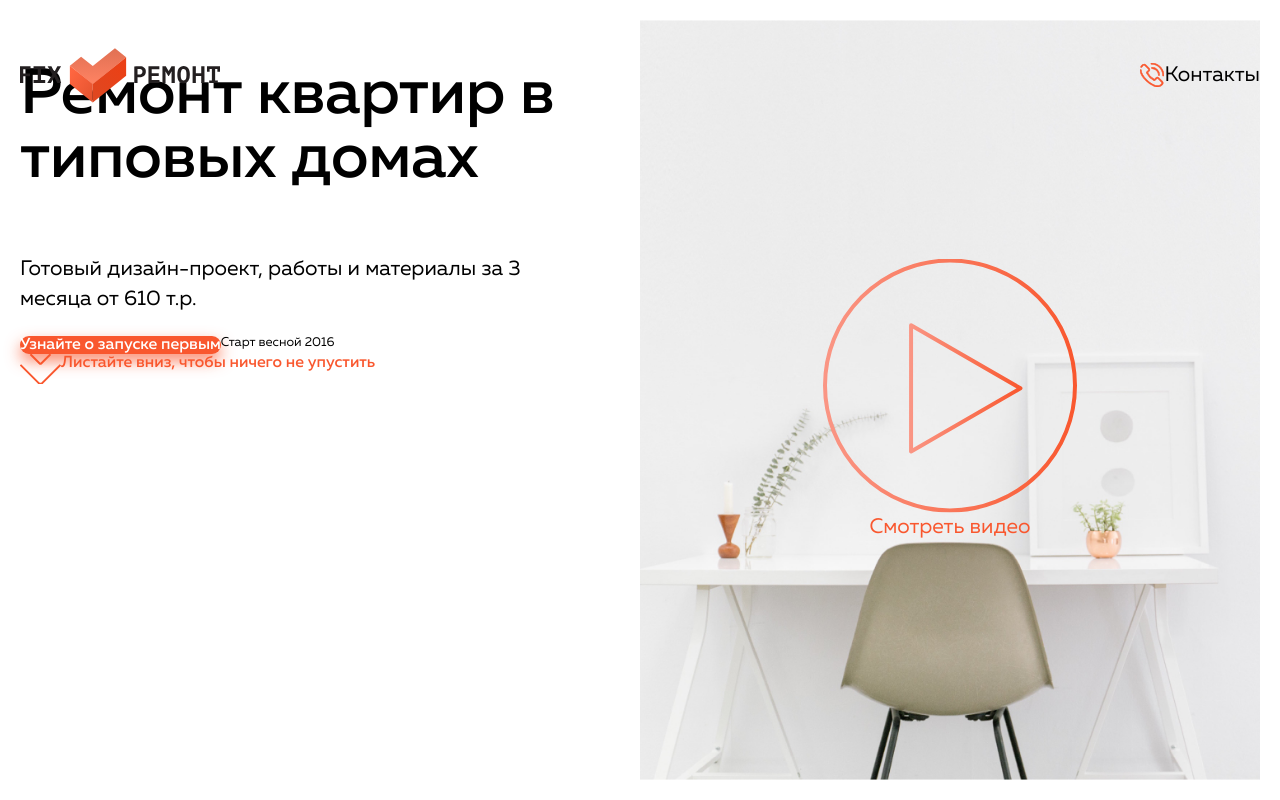
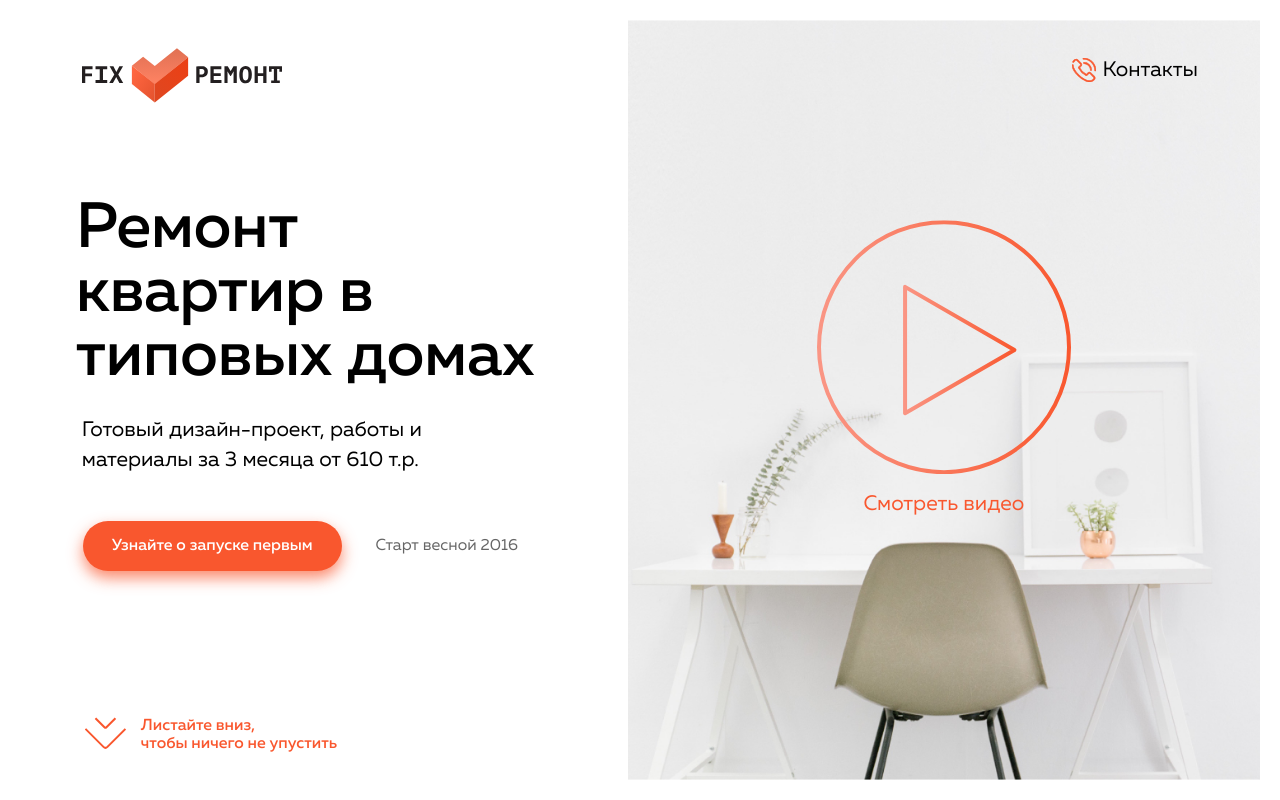
Before and after one commit to anna9grace/test_for_M18, a website: page source/index.html in a window 1280 px wide. Shown: the top 800 px of the page. Drawn offline with nearby package versions, Linux system fonts and the light colour scheme; files that its build step writes are made by us from their sources.

Commit message:
выполняет резиновую ПП-верстку главного экрана, добавляет стили состояний для интерактивных элементов

```diff
--- a/source/index.html
+++ b/source/index.html
@@ -24,7 +24,9 @@
                     <small>Старт весной 2016</small>
                 </div>
                 <a href="#main-content">
-                    Листайте вниз, чтобы ничего не упустить
+                    Листайте вниз,
+                    <br />
+                    чтобы ничего не упустить
                 </a>
             </div>
             <div class="header-video">
--- a/source/less/components/button.less
+++ b/source/less/components/button.less
@@ -1,10 +1,23 @@
 .button
 {
     .font-sizes (16px; 18px);
+    padding: 16px 29px;
     font-weight: 500;
     text-align: center;
     color: @main-color-light;
     background-color: @accent-color;
-    border-radius: 10px;
+    border-radius: 40px;
     box-shadow: 0px 7px 15px @accent-color-shadow;
+
+    &:hover,
+    &:focus
+    {   outline: none;
+        background-color: @accent-color-hover;
+        box-shadow: 0px 15px 20px @accent-color-shadow;
+    }
+
+    &:active
+    {
+        opacity: 0.7;
+    }
 }
--- a/source/less/components/header.less
+++ b/source/less/components/header.less
@@ -23,6 +23,8 @@ html > body > header
     align-items: center;
     height: 111px;
     width: 100%;
+    margin-left: 5%;
+    margin-right: 5%;
     z-index: 2;
 }
 
@@ -34,27 +36,47 @@ html > body > header
 .header-logo > a
 {
     display: flex;
+    margin-bottom: 10px;
 
     &::before
     {
         .sizes (24px; 24px);
         content: "";
+        margin-right: 6px;
         background: url("../img/phone.svg") center center no-repeat;
+    }
+
+    &:hover,
+    &:focus
+    {
+        outline: none;
+        color: @accent-color;
+    }
+
+    &:active
+    {
+        opacity: 0.7;
     }
 }
 
 .header-promo
 {
-    flex-basis: 45%;
+    flex-basis: 33%;
     display: flex;
     flex-direction: column;
     height: 100%;
+    min-width: 535px;
     margin-top: -111px;
+    padding-top: 111px;
+    padding-bottom: 27px;
+    padding-left: 4.5%;
 }
 
 .header-promo > h1
 {
     .font-sizes (64px; 64px);
+    margin-bottom: 6px;
+    margin-top: auto;
     font-weight: 500;
     letter-spacing: -0.5px;
 }
@@ -62,38 +84,64 @@ html > body > header
 .header-promo > p
 {
     .font-sizes (21px; 30px);
-}
-
-.header-promo > small
-{
-    .font-sizes (16px; 24px);
-    color: @main-color-medium;
+    width: 90%;
+    margin-bottom: 45px;
+    padding-left: 6px;
 }
 
 .promo-subscribe
 {
     display: flex;
+    align-items: center;
+    margin-left: 7px;
+    margin-bottom: 80px;
+}
+
+.promo-subscribe > small
+{
+    .font-sizes (16px; 24px);
+    margin-left: 34px;
+    color: @main-color-medium;
 }
 
 .header-promo > a:last-of-type
 {
     .font-sizes (16px; 18px);
-    display: flex;
+    position: relative;
+    margin-top: auto;
+    padding-left: 65px;
     font-weight: 500;
     color: @accent-color;
 
     &::before
     {
-        .sizes (41px; 30px);
+        .sizes (41px; 32px);
         content: "";
+        left: 2%;
+        position: absolute;
         background: url("../img/arrows.svg") center center no-repeat;
+    }
+
+    &:hover,
+    &:focus
+    {
+        outline: none;
+        &::before
+        {
+            background-image: url("../img/arrows_hover.svg");
+        }
+    }
+
+    &:active
+    {
+        opacity: 0.7;
     }
 }
 
 .header-video
 {
     position: relative;
-    flex-basis: 50%;
+    flex-basis: 51%;
     height: 100%;
     margin-top: -111px;
 }
@@ -102,14 +150,14 @@ html > body > header
 {
     display: block;
     object-fit: cover;
-    min-height: 100%;
+    height: 100%;
 }
 
 .header-video > button
 {
     .font-sizes (21px; 30px);
     position: absolute;
-    top: 50%;
+    bottom: 50%;
     left: 0;
     right: 0;
     display: flex;
@@ -119,12 +167,30 @@ html > body > header
     border: none;
     background: none;
     align-items: center;
-    transform: translateY(-50%);
+    transform: translateY(40%);
+    cursor: pointer;
 
     &::before
     {
         .sizes (255px; 255px);
         content: "";
+        margin-bottom: 16px;
         background: url("../img/play.svg") center center no-repeat;
     }
+
+    &:hover,
+    &:focus
+    {
+        outline: none;
+
+        &::before
+        {
+            background: url("../img/play_hover.svg") center center no-repeat;
+        }
+    }
+
+    &:active
+    {
+        opacity: 0.7;
+    }
 }
--- a/source/less/variables.less
+++ b/source/less/variables.less
@@ -15,5 +15,5 @@
 @min-mobile-width: 320px;
 @max-mobile-width: 767px;
 @min-tablet-width: 768px;
-@max-tablet-width: 1023px;
-@min-desktop-width: 1024px;
+@max-tablet-width: 1159px;
+@min-desktop-width: 1160px;
```
Also changed, not shown: source/img/arrows_hover.svg (added), source/img/play_hover.svg (added).
